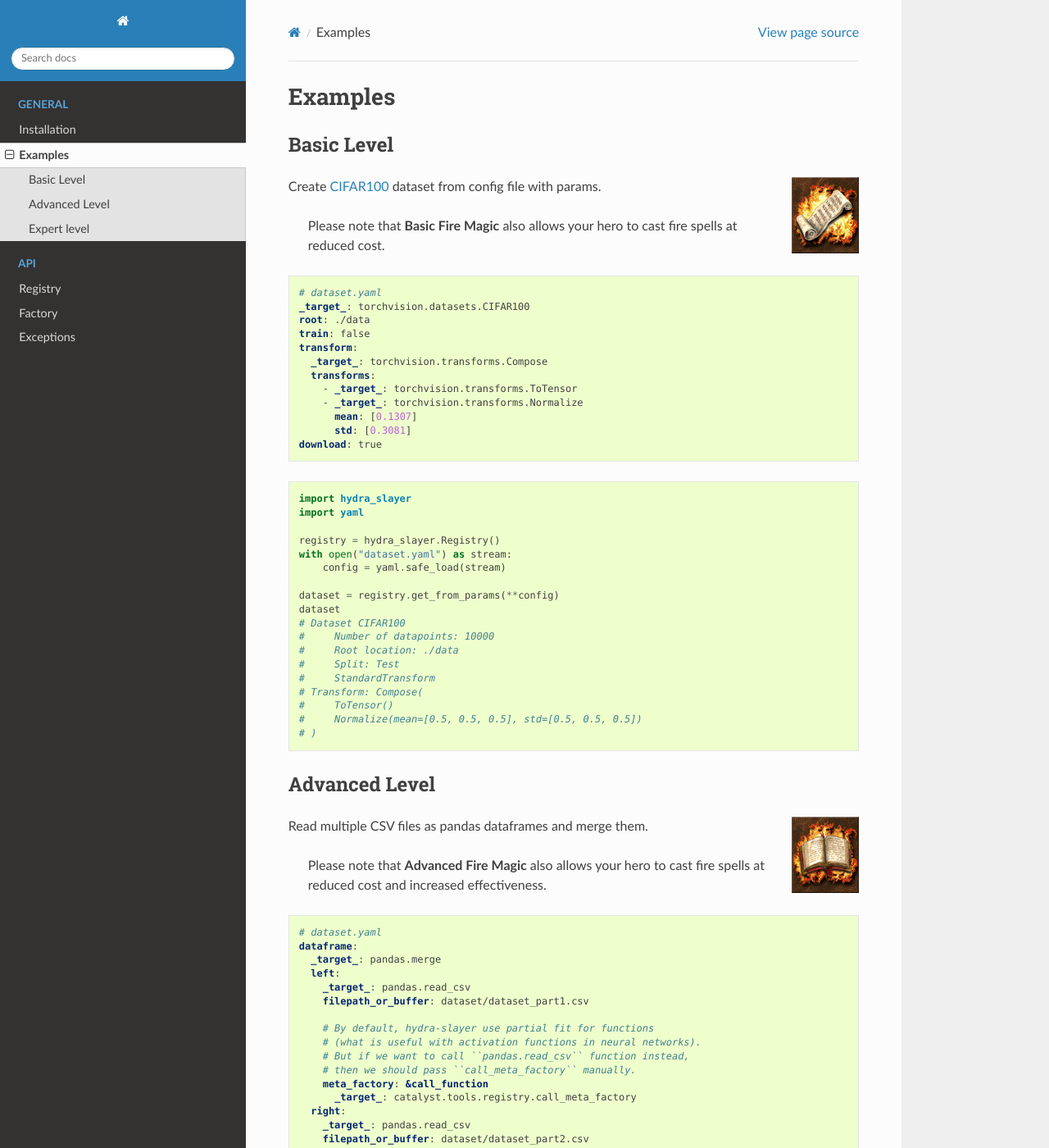
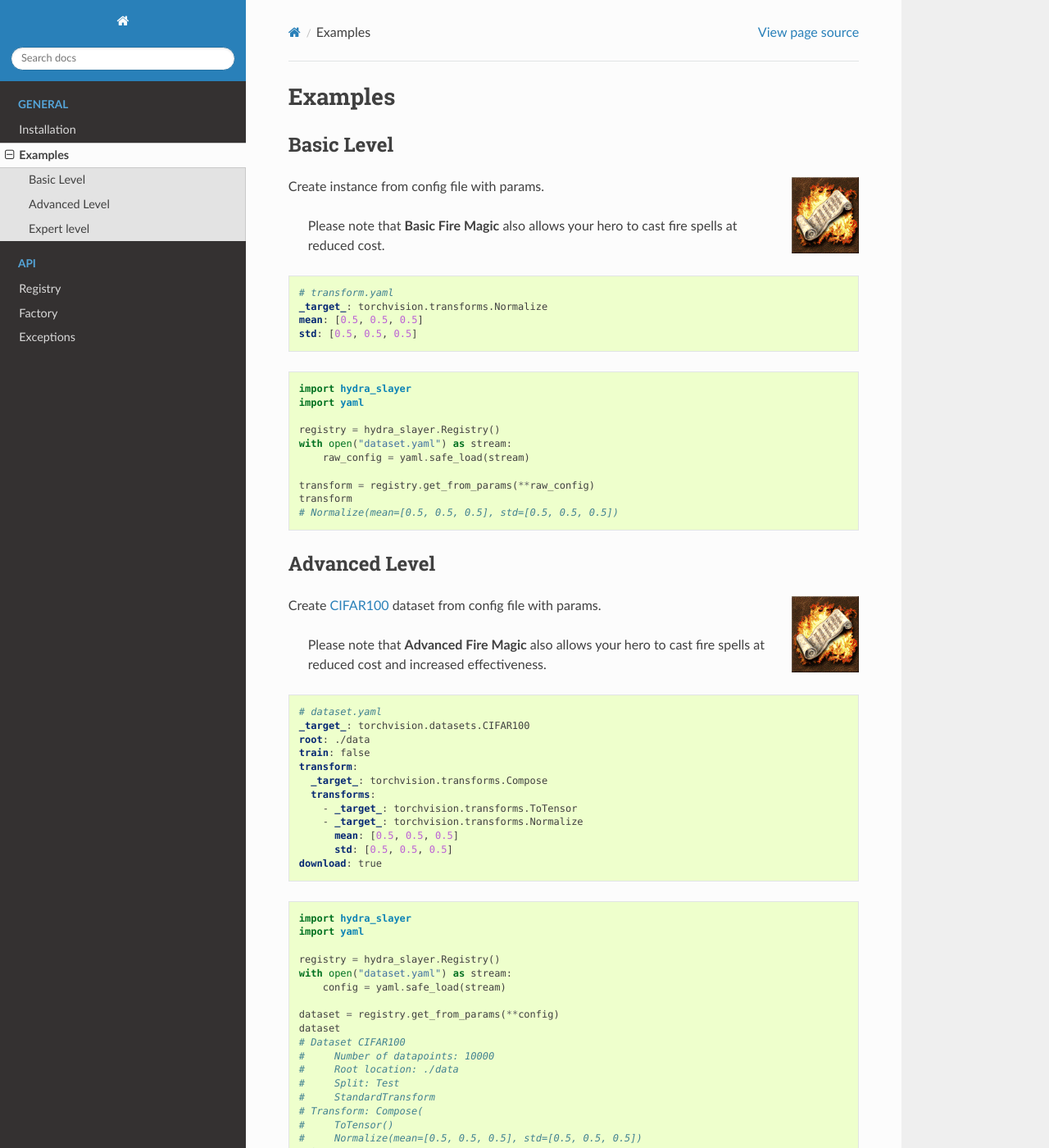
Before and after one commit to catalyst-team/hydra-slayer, a Sphinx documentation site: the page built from docs/pages/examples.rst, in a window 1280 px wide and 1400 px high. Shown: the whole window at 82% size. Built offline with Sphinx 7.4.7 and the Read the Docs theme 2.0.0, drawn with Linux system fonts in a browser that asks for light colours; some of the changed text lies outside the part shown.

Commit message:
fix: examples updated

```diff
--- a/docs/pages/examples.rst
+++ b/docs/pages/examples.rst
@@ -11,8 +11,40 @@ Basic Level
 
    <div>
      <img src="../_static/basic_fire_magic.png" style="float: right; padding-left: 24px;" />
+     <p>Create instance from config file with params.</p>
+     <blockquote>Please note that <b>Basic Fire Magic</b> also allows your hero to cast fire spells at reduced cost.</blockquote>
+   </div>
+
+.. code-block:: yaml
+
+   # transform.yaml
+   _target_: torchvision.transforms.Normalize
+   mean: [0.5, 0.5, 0.5]
+   std: [0.5, 0.5, 0.5]
+
+.. code-block:: python
+
+   import hydra_slayer
+   import yaml
+
+   registry = hydra_slayer.Registry()
+   with open("dataset.yaml") as stream:
+       raw_config = yaml.safe_load(stream)
+
+   transform = registry.get_from_params(**raw_config)
+   transform
+   # Normalize(mean=[0.5, 0.5, 0.5], std=[0.5, 0.5, 0.5])
+
+
+Advanced Level
+^^^^^^^^^^^^^^
+
+.. raw:: html
+
+   <div>
+     <img src="../_static/basic_fire_magic.png" style="float: right; padding-left: 24px;" />
      <p>Create <a href="https://www.cs.toronto.edu/~kriz/cifar.html">CIFAR100</a> dataset from config file with params.</p>
-     <blockquote>Please note that <b>Basic Fire Magic</b> also allows your hero to cast fire spells at reduced cost.</blockquote>
+     <blockquote>Please note that <b>Advanced Fire Magic</b> also allows your hero to cast fire spells at reduced cost and increased effectiveness.</blockquote>
    </div>
 
 .. code-block:: yaml
@@ -26,8 +58,8 @@ Basic Level
      transforms:
        - _target_: torchvision.transforms.ToTensor
        - _target_: torchvision.transforms.Normalize
-         mean: [0.1307]
-         std: [0.3081]
+         mean: [0.5, 0.5, 0.5]
+         std: [0.5, 0.5, 0.5]
    download: true
 
 .. code-block:: python
@@ -106,72 +138,73 @@ Advanced Level
    #     ...     ...      ...  ...
 
 
-Expert level
-^^^^^^^^^^^^
+..
+  Master level
+  ^^^^^^^^^^^^
 
-.. raw:: html
+  .. raw:: html
 
-  <div>
-    <img src="../_static/expert_fire_magic.png" style="float: right; padding-left: 24px;" />
-    <p>Sorry, the person who is responsible for the expert level example was eaten by hydras last week.</p>
-    <blockquote>Please note that <b>Expert Fire Magic</b> also allows your hero to cast fire spells at reduced cost and maximum effectiveness.</blockquote>
-  </div>
+    <div>
+      <img src="../_static/expert_fire_magic.png" style="float: right; padding-left: 24px;" />
+      <p>Sorry, the person who is responsible for the expert level example was eaten by hydras last week.</p>
+      <blockquote>Please note that <b>Maximum Fire Magic</b> also allows your hero to cast fire spells at reduced cost and maximum effectiveness.</blockquote>
+    </div>
 
-..
-  .. code-block:: yaml
+  ..
+    .. code-block:: yaml
 
-    # dataset.yaml
-    _target_: torchvision.datasets.CIFAR100
-    root: ./data
-    train: false
-    transform:
-      _target_: torchvision.transforms.Compose
-      transforms:
-        - _target_: torchvision.transforms.ToTensor
-        - _target_: torchvision.transforms.Normalize
-          mean: [0.5,0.5,0.5]
-          std: [0.5,0.5,0.5]
-    download: true
+      # dataset.yaml
+      _target_: torchvision.datasets.CIFAR100
+      root: ./data
+      train: false
+      transform:
+        _target_: torchvision.transforms.Compose
+        transforms:
+          - _target_: torchvision.transforms.ToTensor
+          - _target_: torchvision.transforms.Normalize
+            mean: [0.5,0.5,0.5]
+            std: [0.5,0.5,0.5]
+      download: true
 
-  .. code-block:: yaml
+    .. code-block:: yaml
 
-    # config.yaml
-    dataset:
-      _target_: torch.utils.data.DataLoader
-      # TODO: will not work as dict will be retuned, not dataset
+      # config.yaml
       dataset:
-        # Read dataset from "dataset.yaml", roughly equivalent to
-        # with open("dataset.yaml") as stream:
-        #     params = yaml.safe_load(stream)
-        _target_: yaml.safe_load
-        stream:
-          _target_: open
-          file: dataset_config.yaml
+        _target_: torch.utils.data.DataLoader
+        # TODO: will not work as dict will be retuned, not dataset
+        dataset:
+          # Read dataset from "dataset.yaml", roughly equivalent to
+          # with open("dataset.yaml") as stream:
+          #     params = yaml.safe_load(stream)
+          _target_: yaml.safe_load
+          stream:
+            _target_: open
+            file: dataset_config.yaml
+          meta_factory:
+            _target_: hydra_slayer.call_meta_factory
+        batch_size: 32
+        shuffle: false
+
+      model:
+        _target_: torchvision.models.resnet18
+        pretrained: true
         meta_factory:
           _target_: hydra_slayer.call_meta_factory
-      batch_size: 32
-      shuffle: false
 
-    model:
-      _target_: torchvision.models.resnet18
-      pretrained: true
-      meta_factory:
-        _target_: hydra_slayer.call_meta_factory
+    .. code-block:: python
 
-  .. code-block:: python
+      import hydra_slayer
+      import torch
+      import yaml
 
-    import hydra_slayer
-    import torch
-    import yaml
+      registry = hydra_slayer.Registry()
+      with open("config.yaml") as stream:
+          raw_config = yaml.safe_load(stream)
 
-    registry = hydra_slayer.Registry()
-    with open("config.yaml") as stream:
-        raw_config = yaml.safe_load(stream)
+      config = registry.get_from_params(**raw_config)
+      model, dataset = config["model"], config["dataset"]
 
-    config = registry.get_from_params(**raw_config)
-    model, dataset = config["model"], config["dataset"]
-
-    model.eval()
-    with torch.no_grad():
-        for batch, y_true in dataset:
-            y_preds = model(batch)
+      model.eval()
+      with torch.no_grad():
+          for batch, y_true in dataset:
+              y_preds = model(batch)
```
Also changed, not shown: other parts of docs/pages/examples.rst (+3 -3 lines).
